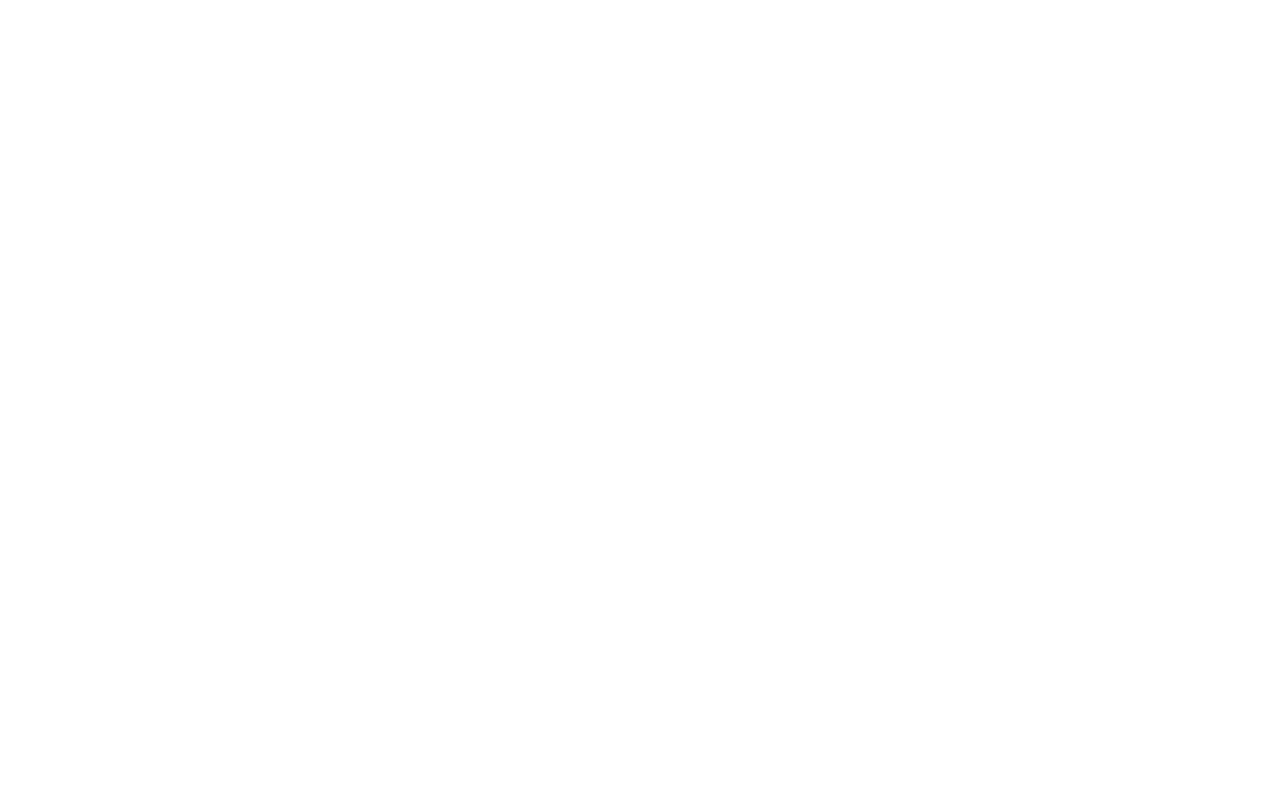
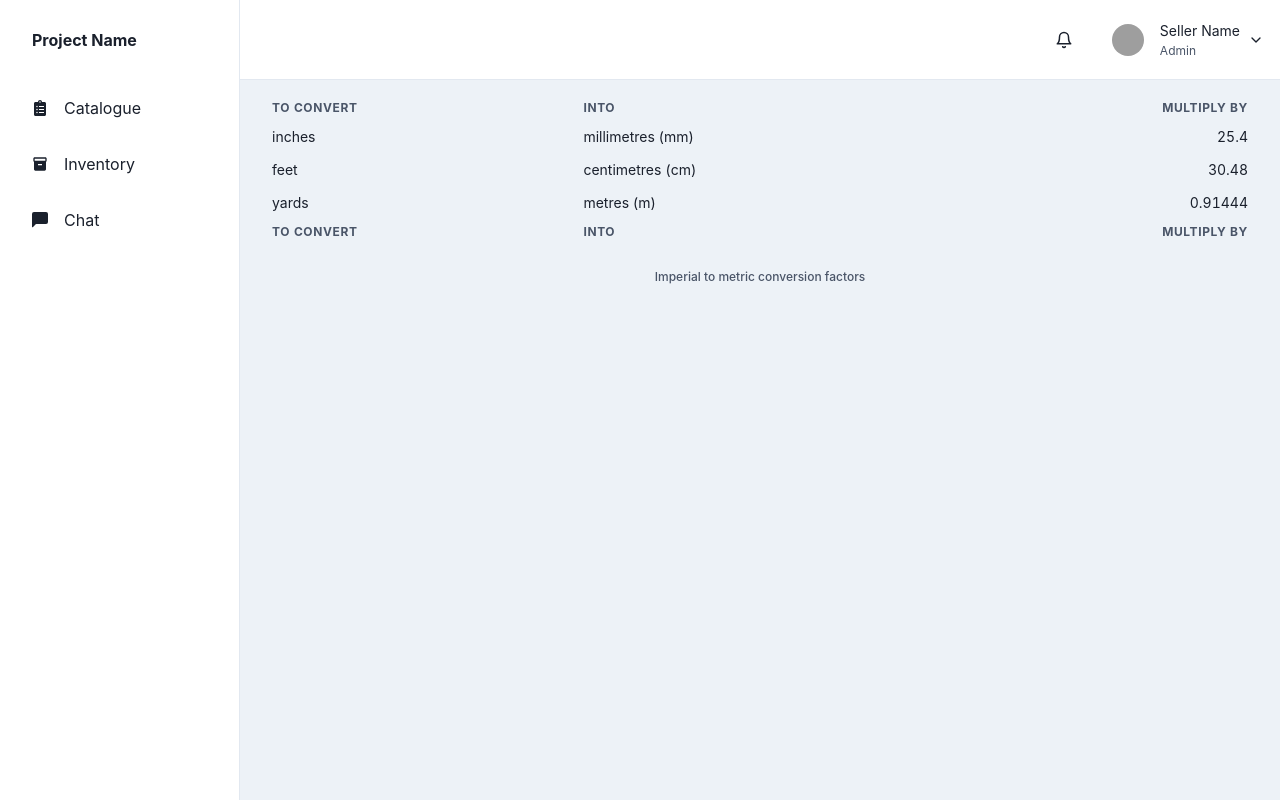
Before and after one commit to kishaaggarwal32/Seller-AI-Frontend, a React (Create React App) app: page /catalogue in a window 1280 px wide. Before the commit this address had no page. Built offline with nearby package versions, Linux system fonts and the light colour scheme; grey boxes are pictures that could not be loaded.

Commit message:
feat: add empty pages and router outlet

```diff
--- a/package.json
+++ b/package.json
@@ -3,6 +3,7 @@
   "version": "0.1.0",
   "private": true,
   "dependencies": {
+    "@chakra-ui/icons": "^2.1.1",
     "@chakra-ui/react": "^2.8.1",
     "@emotion/react": "^11.11.1",
     "@emotion/styled": "^11.11.0",
@@ -10,10 +11,12 @@
     "@testing-library/react": "^13.4.0",
     "@testing-library/user-event": "^13.5.0",
     "assert": "^2.1.0",
+    "axios": "^1.5.1",
     "framer-motion": "^10.16.4",
     "path-browserify": "^1.0.1",
     "react": "^18.2.0",
     "react-dom": "^18.2.0",
+    "react-icons": "^4.11.0",
     "react-router-dom": "^6.16.0",
     "react-scripts": "5.0.1",
     "web-vitals": "^2.1.4"
@@ -41,5 +44,8 @@
       "last 1 firefox version",
       "last 1 safari version"
     ]
+  },
+  "devDependencies": {
+    "@babel/plugin-proposal-private-property-in-object": "^7.21.11"
   }
 }
--- a/src/App.js
+++ b/src/App.js
@@ -2,6 +2,20 @@
 import { BrowserRouter as Router, Routes, Route } from "react-router-dom"; // Import Routes and Route
 import { ChakraProvider } from "@chakra-ui/react";
 import SquareOAuth from "../src/pages/SquareOAuth"; // Import your SquareOAuth component
+import Catalogue from "./pages/Catalogue";
+import Inventory from "./pages/Inventory";
+import Chat from "./pages/Chat";
+import { Wrapper } from "./components/Wrapper";
+
+// function Dashboard() {
+//   return (
+//     <div>
+//       <h1>Dashboard</h1>
+
+//       <Outlet />
+//     </div>
+//   );
+// }
 
 function App() {
   return (
@@ -10,6 +24,11 @@
         <div className="App">
           <Routes>
             <Route path="/login" element={<SquareOAuth />} />
+            <Route path="/" element={<Wrapper />}>
+              <Route path="/catalogue" element={<Catalogue />} />
+              <Route path="/inventory" element={<Inventory />} />
+              <Route path="/chat" element={<Chat />} />
+            </Route>
           </Routes>
         </div>
       </Router>
--- /dev/null
+++ b/src/components/Table.jsx
@@ -0,0 +1,57 @@
+import React from "react";
+import {
+  Table as ChakraTable,
+  Thead,
+  Tbody,
+  Tfoot,
+  Tr,
+  Th,
+  Td,
+  TableCaption,
+  TableContainer,
+} from "@chakra-ui/react";
+
+const Table = () => {
+  return (
+    <div>
+      <TableContainer>
+        <ChakraTable size="sm">
+          <TableCaption>Imperial to metric conversion factors</TableCaption>
+          <Thead>
+            <Tr>
+              <Th>To convert</Th>
+              <Th>into</Th>
+              <Th isNumeric>multiply by</Th>
+            </Tr>
+          </Thead>
+          <Tbody>
+            <Tr>
+              <Td>inches</Td>
+              <Td>millimetres (mm)</Td>
+              <Td isNumeric>25.4</Td>
+            </Tr>
+            <Tr>
+              <Td>feet</Td>
+              <Td>centimetres (cm)</Td>
+              <Td isNumeric>30.48</Td>
+            </Tr>
+            <Tr>
+              <Td>yards</Td>
+              <Td>metres (m)</Td>
+              <Td isNumeric>0.91444</Td>
+            </Tr>
+          </Tbody>
+          <Tfoot>
+            <Tr>
+              <Th>To convert</Th>
+              <Th>into</Th>
+              <Th isNumeric>multiply by</Th>
+            </Tr>
+          </Tfoot>
+        </ChakraTable>
+      </TableContainer>
+    </div>
+  );
+};
+
+export default Table;
--- /dev/null
+++ b/src/components/Wrapper.jsx
@@ -0,0 +1,224 @@
+import React from "react";
+import { Outlet, NavLink } from "react-router-dom";
+import {
+  IconButton,
+  Avatar,
+  Box,
+  CloseButton,
+  Flex,
+  HStack,
+  VStack,
+  Icon,
+  useColorModeValue,
+  Text,
+  Drawer,
+  DrawerContent,
+  useDisclosure,
+  Menu,
+  MenuButton,
+  MenuDivider,
+  MenuItem,
+  MenuList,
+  Container,
+} from "@chakra-ui/react";
+import { FiMenu, FiBell, FiChevronDown } from "react-icons/fi";
+
+import { FaClipboardList } from "react-icons/fa";
+import { MdInventory } from "react-icons/md";
+import { BsFillChatLeftFill } from "react-icons/bs";
+
+const LinkItems = [
+  { name: "Catalogue", icon: FaClipboardList, route: "/catalogue" },
+  { name: "Inventory", icon: MdInventory, route: "/inventory" },
+  { name: "Chat", icon: BsFillChatLeftFill, route: "/chat" },
+];
+
+const SidebarContent = ({ onClose, ...rest }) => {
+  return (
+    <Box
+      transition="3s ease"
+      bg={useColorModeValue("white", "gray.900")}
+      borderRight="1px"
+      borderRightColor={useColorModeValue("gray.200", "gray.700")}
+      w={{ base: "full", md: 60 }}
+      pos="fixed"
+      h="full"
+      {...rest}
+    >
+      <Flex h="20" alignItems="center" mx="8" justifyContent="space-between">
+        <Text fontSize="md" fontWeight="bold">
+          Project Name
+        </Text>
+        <CloseButton display={{ base: "flex", md: "none" }} onClick={onClose} />
+      </Flex>
+      {LinkItems.map((link) => (
+        <NavLink to={link.route}>
+          <NavItem key={link.name} icon={link.icon}>
+            {link.name}
+          </NavItem>
+        </NavLink>
+      ))}
+    </Box>
+  );
+};
+
+const NavItem = ({ icon, children, ...rest }) => {
+  return (
+    <Box
+      as="a"
+      href="#"
+      style={{ textDecoration: "none" }}
+      _focus={{ boxShadow: "none" }}
+    >
+      <Flex
+        align="center"
+        p="4"
+        mx="4"
+        borderRadius="lg"
+        role="group"
+        cursor="pointer"
+        _hover={{
+          bg: "cyan.400",
+          color: "white",
+        }}
+        {...rest}
+      >
+        {icon && (
+          <Icon
+            mr="4"
+            fontSize="16"
+            _groupHover={{
+              color: "white",
+            }}
+            as={icon}
+          />
+        )}
+        {children}
+      </Flex>
+    </Box>
+  );
+};
+
+const MobileNav = ({ onOpen, ...rest }) => {
+  return (
+    <Flex
+      ml={{ base: 0, md: 60 }}
+      px={{ base: 4, md: 4 }}
+      height="20"
+      alignItems="center"
+      bg={useColorModeValue("white", "gray.900")}
+      borderBottomWidth="1px"
+      borderBottomColor={useColorModeValue("gray.200", "gray.700")}
+      justifyContent={{ base: "space-between", md: "flex-end" }}
+      {...rest}
+    >
+      <IconButton
+        display={{ base: "flex", md: "none" }}
+        onClick={onOpen}
+        variant="outline"
+        aria-label="open menu"
+        icon={<FiMenu />}
+      />
+
+      <Text
+        display={{ base: "flex", md: "none" }}
+        fontSize="md"
+        fontWeight="bold"
+      >
+        Project Name
+      </Text>
+
+      <HStack spacing={{ base: "0", md: "6" }}>
+        <IconButton
+          size="lg"
+          variant="ghost"
+          aria-label="open menu"
+          icon={<FiBell />}
+        />
+        <Flex alignItems={"center"}>
+          <Menu>
+            <MenuButton
+              py={2}
+              transition="all 0.3s"
+              _focus={{ boxShadow: "none" }}
+            >
+              <HStack>
+                <Avatar
+                  size={"sm"}
+                  src={
+                    "https://images.unsplash.com/photo-1619946794135-5bc917a27793?ixlib=rb-0.3.5&q=80&fm=jpg&crop=faces&fit=crop&h=200&w=200&s=b616b2c5b373a80ffc9636ba24f7a4a9"
+                  }
+                />
+                <VStack
+                  display={{ base: "none", md: "flex" }}
+                  alignItems="flex-start"
+                  spacing="1px"
+                  ml="2"
+                >
+                  <Text fontSize="sm">Seller Name</Text>
+                  <Text fontSize="xs" color="gray.600">
+                    Admin
+                  </Text>
+                </VStack>
+                <Box display={{ base: "none", md: "flex" }}>
+                  <FiChevronDown />
+                </Box>
+              </HStack>
+            </MenuButton>
+            <MenuList
+              bg={useColorModeValue("white", "gray.900")}
+              borderColor={useColorModeValue("gray.200", "gray.700")}
+            >
+              <MenuItem>Profile</MenuItem>
+              <MenuItem>Settings</MenuItem>
+              <MenuItem>Billing</MenuItem>
+              <MenuDivider />
+              <MenuItem>Sign out</MenuItem>
+            </MenuList>
+          </Menu>
+        </Flex>
+      </HStack>
+    </Flex>
+  );
+};
+
+const SidebarWithHeader = ({ children }) => {
+  const { isOpen, onOpen, onClose } = useDisclosure();
+
+  return (
+    <Box minH="100vh" bg={useColorModeValue("gray.100", "gray.900")}>
+      <SidebarContent
+        onClose={() => onClose}
+        display={{ base: "none", md: "block" }}
+      />
+      <Drawer
+        isOpen={isOpen}
+        placement="left"
+        onClose={onClose}
+        returnFocusOnClose={false}
+        onOverlayClick={onClose}
+        size="full"
+      >
+        <DrawerContent>
+          <SidebarContent onClose={onClose} />
+        </DrawerContent>
+      </Drawer>
+      {/* mobilenav */}
+      <MobileNav onOpen={onOpen} />
+      <Box ml={{ base: 0, md: 60 }} p="4">
+        {/* Content */}
+        <Outlet>
+          <Container>{children}</Container>
+        </Outlet>
+      </Box>
+    </Box>
+  );
+};
+
+export const Wrapper = ({ children }) => {
+  return (
+    <div>
+      <SidebarWithHeader>{children}</SidebarWithHeader>
+    </div>
+  );
+};
--- /dev/null
+++ b/src/constants/db.json
@@ -0,0 +1,3 @@
+{
+    "square": "true"
+}
--- /dev/null
+++ b/src/pages/Catalogue.js
@@ -0,0 +1,12 @@
+import React from "react";
+import Table from "../components/Table";
+
+const Catalogue = () => {
+  return (
+    <div>
+      <Table />
+    </div>
+  );
+};
+
+export default Catalogue;
--- /dev/null
+++ b/src/pages/Chat.js
@@ -0,0 +1,7 @@
+import React from "react";
+
+const Chat = () => {
+  return <div>Chat</div>;
+};
+
+export default Chat;
--- /dev/null
+++ b/src/pages/Inventory.js
@@ -0,0 +1,7 @@
+import React from "react";
+
+const Inventory = () => {
+  return <div>Inventory</div>;
+};
+
+export default Inventory;
```
Also changed, not shown: src/constants/axios.js (added, +9 -0 lines), 1 other file (tests, documents, lock files or other folders).
